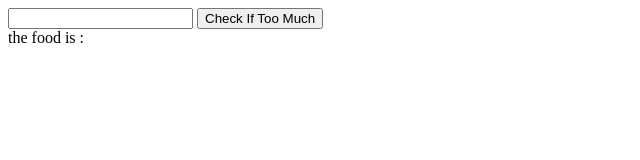
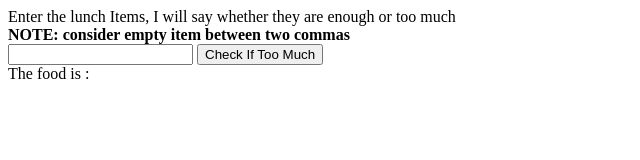
Before and after one commit to keesaramounika/coursera-test, a plain HTML site: page module1-solution/index.html in a window 1280 px wide. Shown: the whole page, without its empty margins (0-640 px from the left). Drawn offline with nearby package versions, Linux system fonts and the light colour scheme.

Commit message:
updated File.

```diff
--- a/module1-solution/app.js
+++ b/module1-solution/app.js
@@ -15,7 +15,7 @@
         function splitString(stringToSplit, separator){
             var arrayOfStrings= stringToSplit.split(separator);
             var len = arrayOfStrings.length;
-            if(len == 1){
+            if(len == 0){
                 message = "Enter The Items";
             }
             else if(len <= 3){
--- a/module1-solution/index.html
+++ b/module1-solution/index.html
@@ -1,14 +1,23 @@
 <!DOCTYPE html>
 <html ng-app="LunchCheck">
 <head>
+    <style>
+    .container{
+        text-align: center;
+
+    }
+    </style>
         <script src="https://ajax.googleapis.com/ajax/libs/angularjs/1.6.10/angular.min.js"></script>
         <script src= "app.js"></script>
 </head>
 <body ng-controller = "LunchCheckController" >
-    <div>
+    <div class = containet>
+        <div> Enter the lunch Items, I will say whether they are enough or too much </div>
+        <strong> NOTE: consider empty item between two commas </strong> <br>
+
         <input type="text" ng-model ="name">
         <button ng-click = "sendString();"> Check If Too Much </button>
-        <div> the food is : {{alert}} </div>
+        <div> The food is : {{alert}} </div>
     </div>
 
 </body>
```
